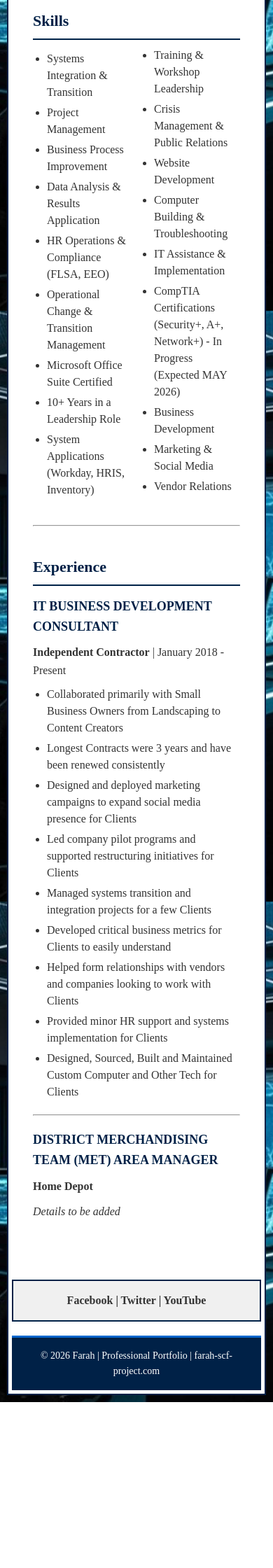
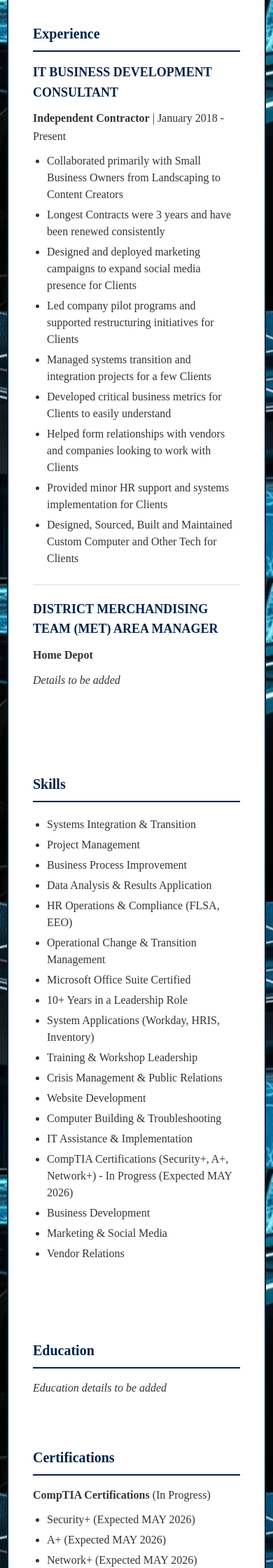
Before and after one commit to Graves217/Farah-SCF-Project-Site, a PHP site: page /resume.htm in a window 390 px wide. Shown: the part 400-2640 px from the top of the page at 70% size. Before the commit the page ends 2403 px from the top, so only its background shows below. Run offline with PHP 8.4, Linux system fonts and the light colour scheme.

Commit message:
Implement 3-column resume layout with responsive design
Co-authored-by: Graves217 <260338615+Graves217@users.noreply.github.com>

```diff
--- a/farah-scf.css
+++ b/farah-scf.css
@@ -149,10 +149,70 @@ section h2 {
     border-bottom: 2px solid var(--border-color);
 }
 
-/* Skills Section Two-Column Layout */
+/* Three-Column Resume Layout */
+.resume-columns {
+    display: flex;
+    gap: 30px;
+    margin-top: 20px;
+}
+
+.resume-column {
+    flex: 1;
+    min-width: 0;
+}
+
+.resume-column.left {
+    flex: 1.2;
+}
+
+.resume-column.middle {
+    flex: 1;
+}
+
+.resume-column.right {
+    flex: 1;
+}
+
+/* Section Headers with Professional Styling */
+.resume-column h2 {
+    color: var(--primary-color);
+    border-bottom: 2px solid var(--border-color);
+    padding-bottom: 8px;
+    margin-bottom: 15px;
+    font-size: 20px;
+}
+
+/* Skills Section Single-Column Layout in 3-column design */
 #skills ul {
-    column-count: 2;
-    column-gap: 30px;
+    column-count: 1;
+    padding-left: 20px;
+}
+
+/* Education and Awards Sections */
+#education, #certifications, #awards {
+    margin-bottom: 25px;
+}
+
+#education h3, #certifications h3, #awards h3 {
+    font-size: 16px;
+    margin-top: 10px;
+    margin-bottom: 8px;
+}
+
+/* Experience Section Styling */
+#experience h3 {
+    margin-top: 15px;
+    margin-bottom: 8px;
+}
+
+#experience > div {
+    margin-bottom: 25px;
+}
+
+#experience hr {
+    margin: 20px 0;
+    border: 0;
+    border-top: 1px solid #ddd;
 }
 
 /* Social Section Styles */
@@ -204,6 +264,22 @@ img {
 }
 
 /* Responsive Design */
+/* Stack resume columns on smaller screens */
+@media (max-width: 1200px) {
+    .resume-columns {
+        flex-direction: column;
+    }
+
+    .resume-column {
+        width: 100%;
+    }
+
+    #skills ul {
+        column-count: 2;
+        column-gap: 20px;
+    }
+}
+
 @media (max-width: 768px) {
     #wrapper {
         margin: 10px;
@@ -218,4 +294,8 @@ img {
         margin: 0 10px;
         font-size: 14px;
     }
+
+    #skills ul {
+        column-count: 1;
+    }
 }
--- a/resume.htm
+++ b/resume.htm
@@ -45,7 +45,44 @@
 
                 <hr>
 
-                <!-- SKILLS SECTION -->
+                <!-- THREE-COLUMN LAYOUT -->
+                <div class="resume-columns">
+
+                    <!-- LEFT COLUMN: EXPERIENCE -->
+                    <div class="resume-column left">
+                        <section id="experience">
+                            <h2>Experience</h2>
+
+                            <div>
+                                <!-- IT BUSINESS DEVELOPMENT CONSULTANT -->
+                                <h3>IT BUSINESS DEVELOPMENT CONSULTANT</h3>
+                                <p><b>Independent Contractor</b> | January 2018 - Present</p>
+                                <ul>
+                                    <li>Collaborated primarily with Small Business Owners from Landscaping to Content Creators</li>
+                                    <li>Longest Contracts were 3 years and have been renewed consistently</li>
+                                    <li>Designed and deployed marketing campaigns to expand social media presence for Clients</li>
+                                    <li>Led company pilot programs and supported restructuring initiatives for Clients</li>
+                                    <li>Managed systems transition and integration projects for a few Clients</li>
+                                    <li>Developed critical business metrics for Clients to easily understand</li>
+                                    <li>Helped form relationships with vendors and companies looking to work with Clients</li>
+                                    <li>Provided minor HR support and systems implementation for Clients</li>
+                                    <li>Designed, Sourced, Built and Maintained Custom Computer and Other Tech for Clients</li>
+                                </ul>
+                            </div>
+
+                            <hr>
+
+                            <div>
+                                <!-- DISTRICT MERCHANDISING TEAM (MET) AREA MANAGER -->
+                                <h3>DISTRICT MERCHANDISING TEAM (MET) AREA MANAGER</h3>
+                                <p><b>Home Depot</b></p>
+                                <p><i>Details to be added</i></p>
+                            </div>
+                        </section>
+                    </div>
+
+                    <!-- MIDDLE COLUMN: SKILLS -->
+                    <div class="resume-column middle">
                         <section id="skills">
                             <h2>Skills</h2>
                             <ul>
@@ -69,36 +106,39 @@
                                 <li>Vendor Relations</li>
                             </ul>
                         </section>
+                    </div>
 
-                <hr>
+                    <!-- RIGHT COLUMN: EDUCATION, CERTIFICATIONS, AWARDS -->
+                    <div class="resume-column right">
 
-                <!-- EXPERIENCE SECTION -->
-                <section id="experience">
-                    <h2>Experience</h2>
+                        <!-- EDUCATION SECTION -->
+                        <section id="education">
+                            <h2>Education</h2>
+                            <p><i>Education details to be added</i></p>
+                        </section>
 
-                    <!-- IT BUSINESS DEVELOPMENT CONSULTANT -->
-                    <h3>IT BUSINESS DEVELOPMENT CONSULTANT</h3>
-                    <p><b>Independent Contractor</b> | January 2018 - Present</p>
+                        <!-- CERTIFICATIONS SECTION -->
+                        <section id="certifications">
+                            <h2>Certifications</h2>
+                            <p><b>CompTIA Certifications</b> (In Progress)</p>
                             <ul>
-                        <li>Collaborated primarily with Small Business Owners from Landscaping to Content Creators</li>
-                        <li>Longest Contracts were 3 years and have been renewed consistently</li>
-                        <li>Designed and deployed marketing campaigns to expand social media presence for Clients</li>
-                        <li>Led company pilot programs and supported restructuring initiatives for Clients</li>
-                        <li>Managed systems transition and integration projects for a few Clients</li>
-                        <li>Developed critical business metrics for Clients to easily understand</li>
-                        <li>Helped form relationships with vendors and companies looking to work with Clients</li>
-                        <li>Provided minor HR support and systems implementation for Clients</li>
-                        <li>Designed, Sourced, Built and Maintained Custom Computer and Other Tech for Clients</li>
+                                <li>Security+ (Expected MAY 2026)</li>
+                                <li>A+ (Expected MAY 2026)</li>
+                                <li>Network+ (Expected MAY 2026)</li>
                             </ul>
+                            <p><b>Microsoft Office Suite</b> - Certified</p>
+                        </section>
 
-                    <hr style="margin: 20px 0;">
+                        <!-- AWARDS SECTION -->
+                        <section id="awards">
+                            <h2>Awards</h2>
+                            <p><i>Awards and recognitions to be added</i></p>
+                        </section>
 
-                    <!-- DISTRICT MERCHANDISING TEAM (MET) AREA MANAGER -->
-                    <h3>DISTRICT MERCHANDISING TEAM (MET) AREA MANAGER</h3>
-                    <p><b>Home Depot</b></p>
-                    <p><i>Details to be added</i></p>
+                    </div>
 
-                </section>
+                </div>
+                <!-- END THREE-COLUMN LAYOUT -->
 
             </main>
 
```
Lines whose indentation alone changed are shown as unchanged.
